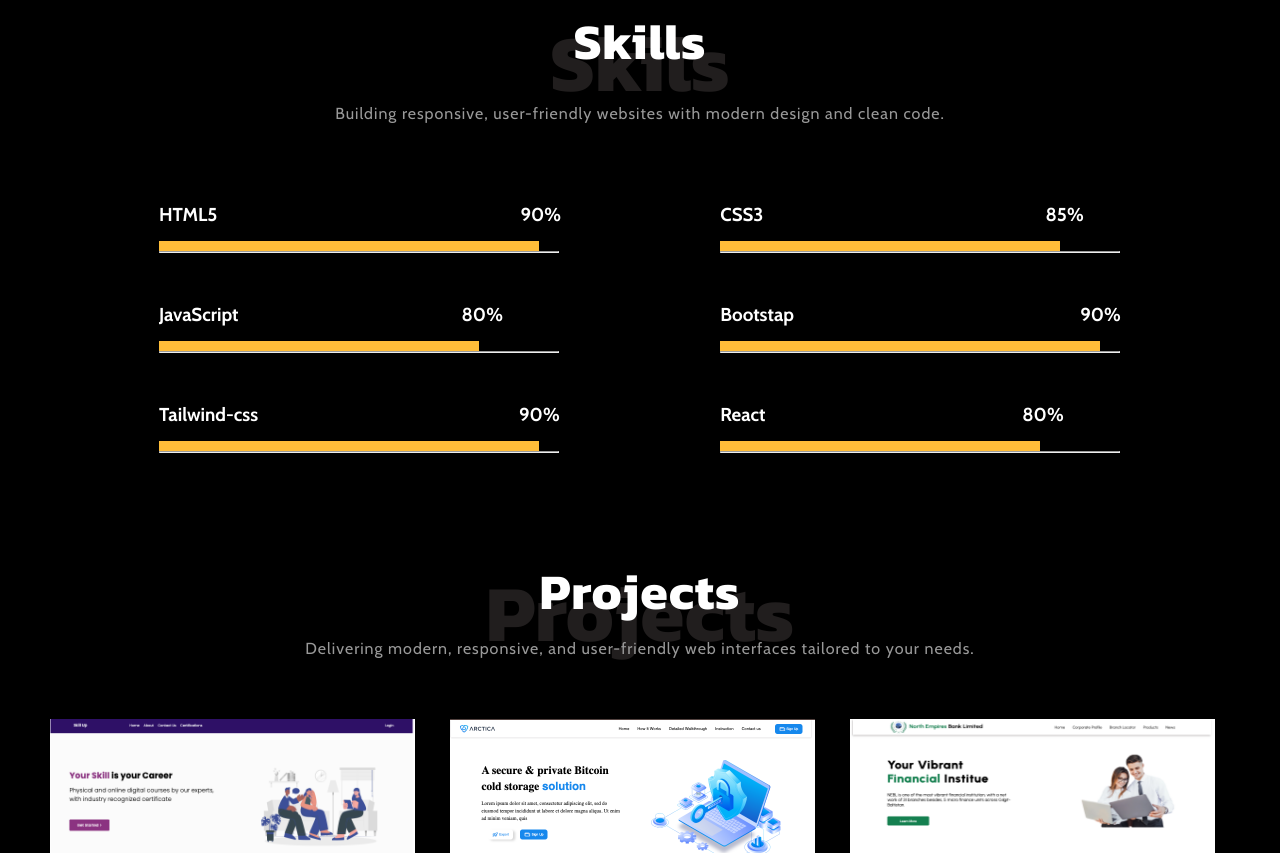
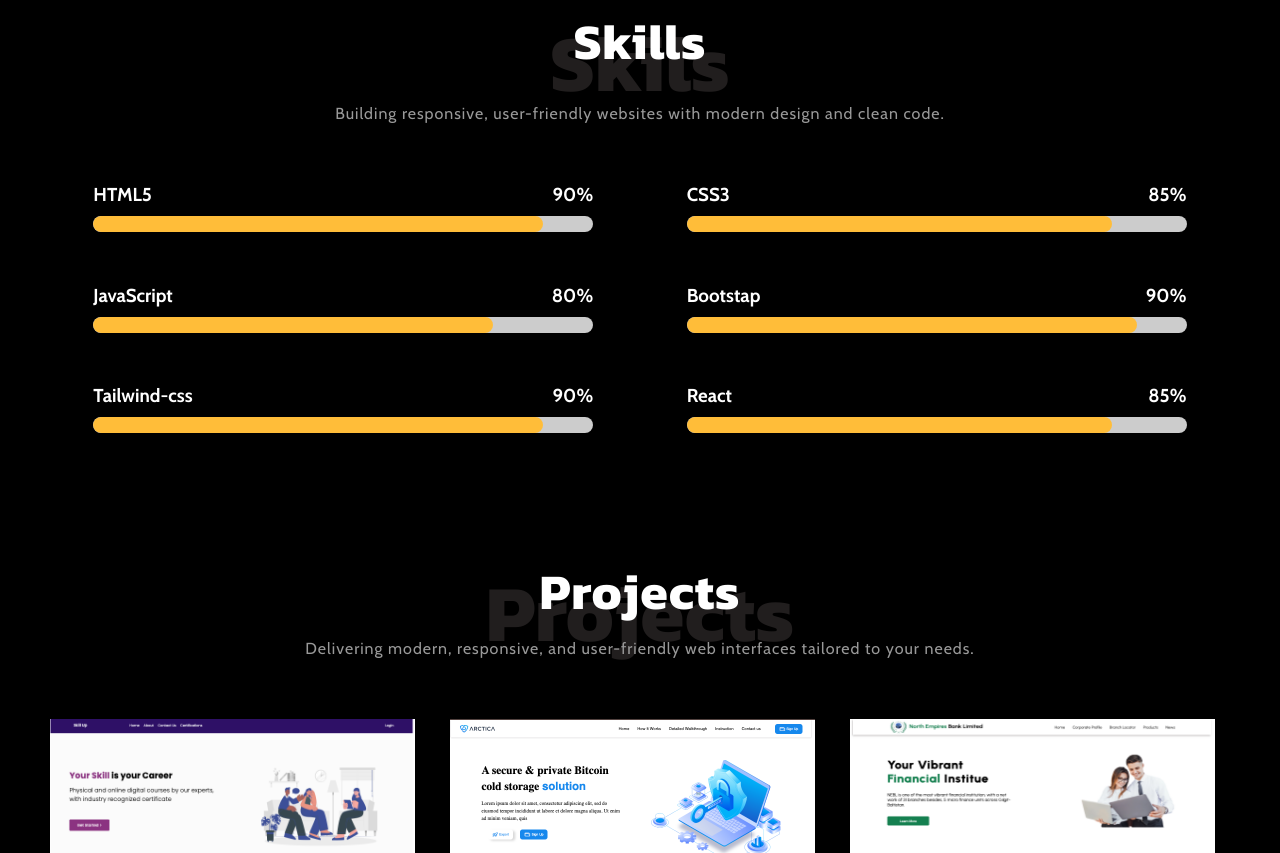
Before and after one commit to kamran-ali555/My-Portfolio, a plain HTML site: page index.html in a window 1280 px wide. Shown: the part 3127-3980 px from the top of the page. Drawn offline with nearby package versions, Linux system fonts and the light colour scheme; a web font is replaced by a local one.

Commit message:
skill update

```diff
--- a/index.html
+++ b/index.html
@@ -249,51 +249,52 @@
         </p>
         <div class="skill-outer-div">
           <div class="inner-div-one">
+            <div>
               <h3 class="html">
-              <pre>
-HTML5                                                                        90%</pre
-              >
+                <div><p>HTML5</p>      <span>90%</span></div>
               </h3>
-            <p class="skill-items-html"><span id="span"></span></p>
-            <hr id="hr-tag" />
+              <div class="skill-bar comman-bar skill-bar-html-taiwind-bootstrap "> <span></span> </div>
+            </div>
+
+
+            <div>
               <h3 class="html">
-              <pre>
-JavaScript                                                     80%</pre
-              >
+                <div><p>JavaScript</p>      <span> 80%</span></div>
               </h3>
-            <p class="skill-items-js"></p>
-            <hr id="hr-tag" />
+              <div class="skill-bar comman-bar skill-bar-javascript"> <span></span> </div>
+            </div>
+
+
+            <div>
               <h3 class="html">
-              <pre>
-Tailwind-css                                                              90%</pre
-              >
+                <div><p>Tailwind-css</p>      <span>90%</span></div>
               </h3>
-            <p class="skill-items-tailwind"></p>
-            <hr id="hr-tag" />
+              <div class="skill-bar comman-bar skill-bar-html-taiwind-bootstrap "> <span></span> </div>
             </div>
-          <div class="inner-div-two">
+          </div>
+
+
+          <div class="inner-div-one">
+            <div>
               <h3 class="html">
-              <pre>
-CSS3                                                                   85%</pre
-              >
+                <div><p>CSS3</p>      <span>85%</span></div>
               </h3>
-            <p class="skill-items-css"></p>
-            <hr id="hr-tag" />
+              <div class="skill-bar comman-bar skill-bar-css3-react"> <span></span> </div>
+            </div>
+            <div>
               <h3 class="html">
-              <pre>
-Bootstap                                                                    90%</pre
-              >
+                <div><p>Bootstap</p>      <span>90%</span></div>
               </h3>
-            <p class="skill-items-bootstrap"></p>
-            <hr id="hr-tag" />
+              <div class="skill-bar comman-bar skill-bar-html-taiwind-bootstrap"> <span></span> </div>
+            </div>
+            <div>
               <h3 class="html">
-              <pre>
-React                                                             80%</pre
-              >
+                <div><p>React</p>      <span>85%</span></div>
               </h3>
-            <p class="skill-items-react"></p>
-            <hr id="hr-tag" />
+              <div class="skill-bar comman-bar skill-bar-css3-react"> <span></span> </div>
             </div>
+          </div>
+
         </div>
       </section>
 
@@ -305,21 +306,21 @@ React                                                             80%</pre
           tailored to your needs.
         </p>
         <div class="projecs-img">
-          <div style="height: 600px; width: 380px; overflow: scroll">
+          <div class="project-images" style="height: 600px; width: 380px; overflow: scroll">
             <img src="./assets/webfive.png" alt="img" width="365px" /><img
               src="./assets/websix.png"
               alt="img"
               width="365px"
             /><img src="./assets/webseven.png" alt="img" width="365px" />
           </div>
-          <div style="height: 600px; width: 380px; overflow: scroll">
+          <div class="project-images" style="height: 600px; width: 380px; overflow: scroll">
             <img src="./assets/webone.png" alt="img" width="365px" /><img
               src="./assets/webfoure.png"
               alt="img"
               width="365px"
             />
           </div>
-          <div style="height: 600px; width: 380px; overflow: scroll">
+          <div class="project-images" style="height: 600px; width: 380px; overflow: scroll">
             <img
               src="./assets/webthreee.png"
               alt="img"
@@ -385,6 +386,7 @@ React                                                             80%</pre
     </main>
     <hr>
     <footer class="footer-section">
+      <section class="footer-secton">
       <div class="footer-div">
         <table class="footer-table">
           <head>
@@ -430,10 +432,13 @@ React                                                             80%</pre
         </table>
       </tbody>
       </div>
+      <div>
         <a class="linkdin" href="https://www.linkedin.com/in/kamranail/"><i id="account" class="fa-brands fa-linkedin"></i></a>
         <a href="#"><i id="account"  class="fa-brands fa-instagram"></i></a>
         <a href="#"><i id="account" class="fa-brands fa-facebook"></i></a>
         <a href="https://www.upwork.com/freelancers/~016a0d4145282efb33?mp_source=share"><i id="account" class="fa-brands fa-square-upwork"></i></a>
+      </div>
+  </section>
     </footer>
 
     <script src="./script.js"></script>
--- a/script.js
+++ b/script.js
@@ -17,3 +17,10 @@ function togglePages() {
 
 // Automatically toggle pages every 5 seconds
 setInterval(togglePages, 5000);
+
+window.onmousemove = (e) =>{
+  cursor1.style.top = e.pageY + 'px';
+  cursor1.style.left = e.pageX + 'px';
+  cursor2.style.top = e.pageY + 'px';
+  cursor2.style.left = e.pageX + 'px';
+}
--- a/style.css
+++ b/style.css
@@ -475,63 +475,50 @@ box-shadow: 0px 0px 5px 0px rgba(255,255,255,1);
   letter-spacing: 1px;
   line-height: 20p
 }
-.skill-items-html{
-  height: 20px;
-  background-color: #ffbd39;
-  width: 380px;
-  height: 10px;
-  margin-top: 15px;
-}
-.skill-items-css{
-  height: 20px;
-  background-color: #ffbd39;
-  width: 340px;
-  height: 10px;
-  margin-top: 15px;
-}
-.skill-items-tailwind{
-  height: 20px;
-  background-color: #ffbd39;
-  width: 380px;
-  height: 10px;
-  margin-top: 15px;
-}
-.skill-items-bootstrap{
-  height: 20px;
-  background-color: #ffbd39;
-  width: 380px;
-  height: 10px;
-  margin-top: 15px;
-}
-.skill-items-js{
-  height: 20px;
-  background-color: #ffbd39;
-  width: 320px;
-  height: 10px;
-  margin-top: 15px;
-}
-.skill-items-react{
-  height: 20px;
-  background-color: #ffbd39;
-  width: 320px;
-  height: 10px;
-  margin-top: 15px;
-}
-#hr-tag{
-  width: 400px;
-  color: #fff;
-  margin-bottom: 50px;
-}
-.inner-div-one>p>span{
-  width: 450px;
-  height: 10px;
-  background-color: #ffbd39;
-}
+
 .skill-outer-div{
   display: flex;
   justify-content: space-evenly;
   align-items: center;
-  margin-top: 80px;
+  margin-top: 60px;
+}
+.inner-div-one{
+  width: 500px;
+  height: 250px;
+  display: flex;
+  justify-content: space-between;
+  align-items: center;
+  flex-direction: column;
+}
+.inner-div-one h3 div{
+  width: 500px;
+  display: flex;
+  justify-content: space-between;
+  align-items: center;
+  flex-wrap: nowrap;
+  margin-bottom: 10px;
+}
+.comman-bar span{
+  display:block;
+  height:100%;
+  background-color: #ffbd39;
+  border-radius: 50rem;
+}
+.skill-bar{
+  width: 500px;
+  background:#ccc;
+  overflow:hidden;
+  height:1rem;
+  border-radius: 50rem;
+}
+.skill-bar-html-taiwind-bootstrap>span{
+  width: 450px;
+}
+.skill-bar-javascript>span{
+  width: 400px;
+}
+.skill-bar-css3-react>span{
+  width: 425px;
 }
 
 
@@ -581,6 +568,7 @@ box-shadow: 0px 0px 5px 0px rgba(255,255,255,1);
   padding-top: 60px;
 
 }
+
 
 /* Order Now */
 .section-four-form{
@@ -655,7 +643,14 @@ input{
 
 .footer-section{
   max-width: 1440px;
-  margin-top: 20px;
+  height: 450px;
+  margin: 0 auto;
+}
+.footer-secton{
+  display: flex;
+  justify-content: center;
+  flex-direction: column;
+  flex-wrap: nowrap;
 }
 .footer-div{
   display: flex;
```
Lines whose indentation alone changed are shown as unchanged.
